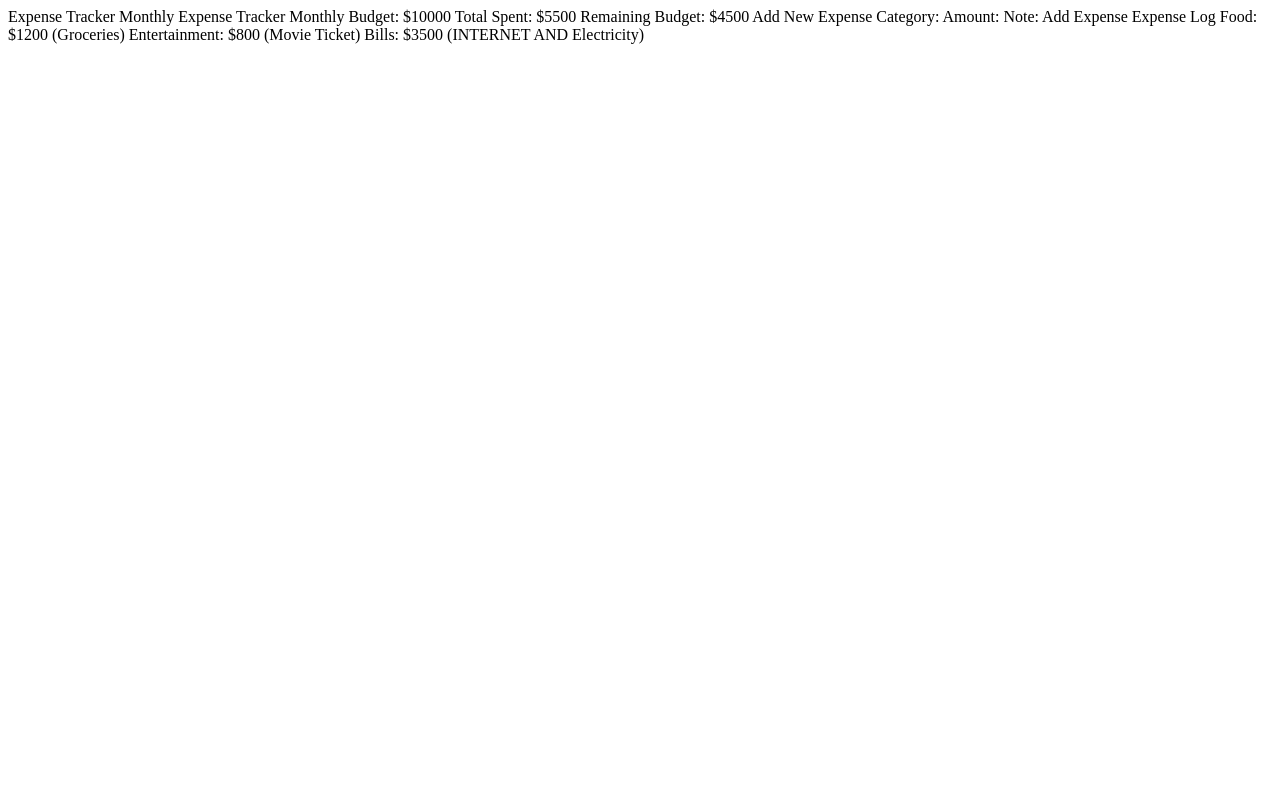
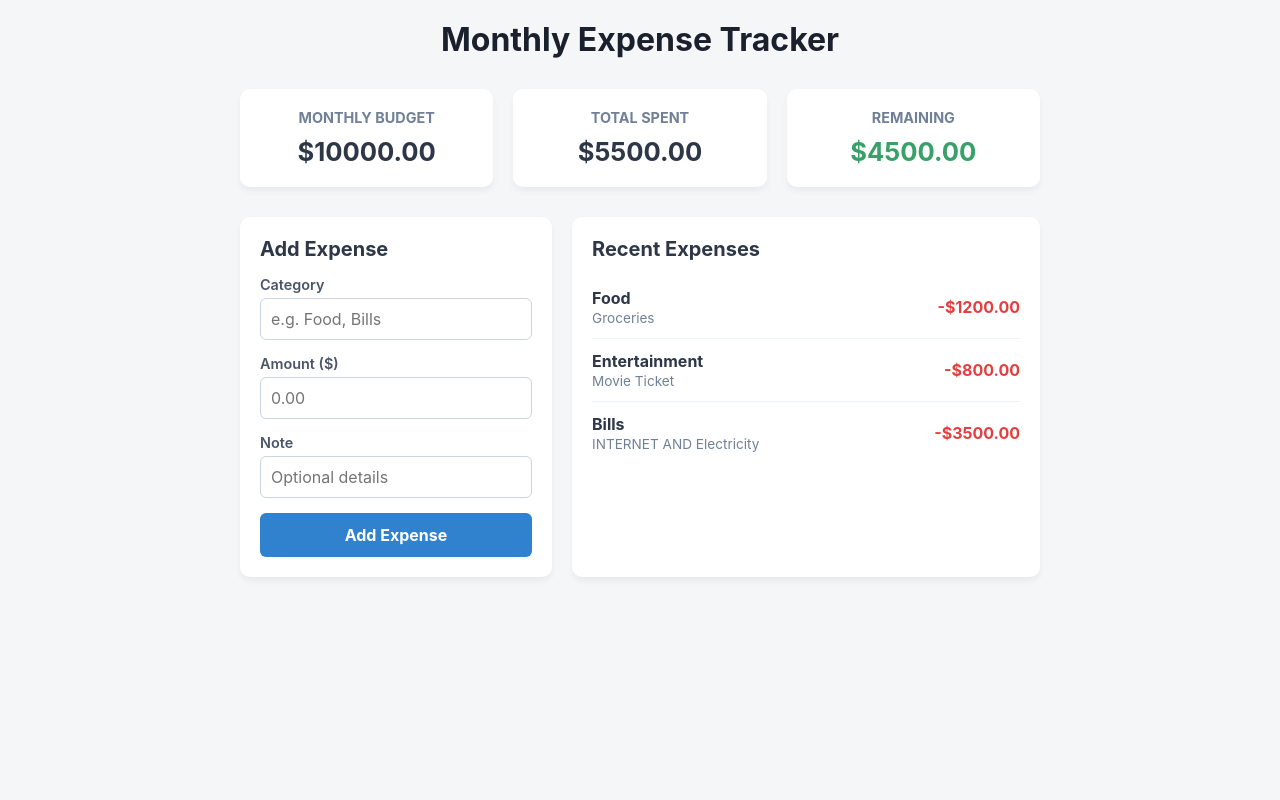
Before and after one commit to shivansh150479/Smart-Expense-Tracker.., a Flask app: page / in a window 1280 px wide. Run offline with Flask 3, Linux system fonts and the light colour scheme.

Commit message:
Update index.html

```diff
--- a/templates/index.html
+++ b/templates/index.html
@@ -1,37 +1,242 @@
-Expense Tracker
+<!DOCTYPE html>
+<html lang="en">
+<head>
+    <meta charset="UTF-8">
+    <meta name="viewport" content="width=device-width, initial-scale=1.0">
+    <title>Monthly Expense Tracker</title>
+    <style>
+        * {
+            box-sizing: border-box;
+            margin: 0;
+            padding: 0;
+            font-family: -apple-system, BlinkMacSystemFont, 'Segoe UI', Roboto, Helvetica, Arial, sans-serif;
+        }
 
+        body {
+            background-color: #f4f6f8;
+            color: #333;
+            padding: 20px;
+        }
 
-    Monthly Expense Tracker
+        .container {
+            max-width: 800px;
+            margin: 0 auto;
+        }
 
+        header {
+            text-align: center;
+            margin-bottom: 30px;
+        }
 
-        Monthly Budget: ${{ budget }}
-        Total Spent: ${{ total_spent }}
-        Remaining Budget: ${{ remaining_budget }}
+        header h1 {
+            color: #1a202c;
+            font-size: 2rem;
+        }
 
+        /* Summary Cards */
+        .summary-grid {
+            display: grid;
+            grid-template-columns: repeat(auto-fit, minmax(200px, 1fr));
+            gap: 20px;
+            margin-bottom: 30px;
+        }
 
+        .card {
+            background: #ffffff;
+            padding: 20px;
+            border-radius: 10px;
+            box-shadow: 0 4px 6px rgba(0, 0, 0, 0.05);
+            text-align: center;
+        }
 
+        .card h3 {
+            font-size: 0.9rem;
+            color: #718096;
+            text-transform: uppercase;
+            margin-bottom: 10px;
+        }
 
-    Add New Expense
+        .card p {
+            font-size: 1.6rem;
+            font-weight: bold;
+            color: #2d3748;
+        }
 
-        Category:
+        .card.remaining p {
+            color: #38a169;
+        }
 
+        /* Section Layout */
+        .content-grid {
+            display: grid;
+            grid-template-columns: 1fr 1.5fr;
+            gap: 20px;
+        }
 
-        Amount:
+        @media (max-width: 650px) {
+            .content-grid {
+                grid-template-columns: 1fr;
+            }
+        }
 
+        .panel {
+            background: #ffffff;
+            padding: 20px;
+            border-radius: 10px;
+            box-shadow: 0 4px 6px rgba(0, 0, 0, 0.05);
+        }
 
-        Note:
+        .panel h2 {
+            font-size: 1.25rem;
+            margin-bottom: 15px;
+            color: #2d3748;
+        }
 
+        /* Form Styling */
+        .form-group {
+            margin-bottom: 15px;
+        }
 
-        Add Expense
+        .form-group label {
+            display: block;
+            margin-bottom: 5px;
+            font-size: 0.9rem;
+            font-weight: 600;
+            color: #4a5568;
+        }
 
+        .form-group input {
+            width: 100%;
+            padding: 10px;
+            border: 1px solid #cbd5e0;
+            border-radius: 6px;
+            font-size: 1rem;
+        }
 
+        .form-group input:focus {
+            outline: none;
+            border-color: #3182ce;
+        }
 
+        button {
+            width: 100%;
+            background-color: #3182ce;
+            color: white;
+            border: none;
+            padding: 12px;
+            border-radius: 6px;
+            font-size: 1rem;
+            font-weight: bold;
+            cursor: pointer;
+            transition: background 0.2s;
+        }
 
-    Expense Log
+        button:hover {
+            background-color: #2b6cb0;
+        }
 
-        {% for expense in expenses %}
+        /* Expense List Styling */
+        .expense-list {
+            list-style: none;
+        }
 
-                {{ expense.category }}: ${{ expense.amount }}
-                {% if expense.note %}({{ expense.note }}){% endif %}
+        .expense-item {
+            display: flex;
+            justify-content: space-between;
+            align-items: center;
+            padding: 12px 0;
+            border-bottom: 1px solid #edf2f7;
+        }
 
-        {% endfor %}
+        .expense-item:last-child {
+            border-bottom: none;
+        }
+
+        .expense-info .category {
+            font-weight: bold;
+            color: #2d3748;
+        }
+
+        .expense-info .note {
+            font-size: 0.85rem;
+            color: #718096;
+            margin-top: 2px;
+        }
+
+        .expense-amount {
+            font-weight: bold;
+            color: #e53e3e;
+        }
+    </style>
+</head>
+<body>
+
+    <div class="container">
+        <header>
+            <h1>Monthly Expense Tracker</h1>
+        </header>
+
+        <!-- Summary Cards -->
+        <div class="summary-grid">
+            <div class="card">
+                <h3>Monthly Budget</h3>
+                <p>${{ "%.2f"|format(budget) }}</p>
+            </div>
+            <div class="card">
+                <h3>Total Spent</h3>
+                <p>${{ "%.2f"|format(total_spent) }}</p>
+            </div>
+            <div class="card remaining">
+                <h3>Remaining</h3>
+                <p>${{ "%.2f"|format(remaining_budget) }}</p>
+            </div>
+        </div>
+
+        <div class="content-grid">
+            <!-- Form Section -->
+            <div class="panel">
+                <h2>Add Expense</h2>
+                <form method="POST">
+                    <div class="form-group">
+                        <label for="category">Category</label>
+                        <input type="text" id="category" name="category" placeholder="e.g. Food, Bills" required>
+                    </div>
+
+                    <div class="form-group">
+                        <label for="amount">Amount ($)</label>
+                        <input type="number" id="amount" name="amount" step="0.01" placeholder="0.00" required>
+                    </div>
+
+                    <div class="form-group">
+                        <label for="note">Note</label>
+                        <input type="text" id="note" name="note" placeholder="Optional details">
+                    </div>
+
+                    <button type="submit">Add Expense</button>
+                </form>
+            </div>
+
+            <!-- List Section -->
+            <div class="panel">
+                <h2>Recent Expenses</h2>
+                <ul class="expense-list">
+                    {% for expense in expenses %}
+                        <li class="expense-item">
+                            <div class="expense-info">
+                                <div class="category">{{ expense.category }}</div>
+                                {% if expense.note %}
+                                    <div class="note">{{ expense.note }}</div>
+                                {% endif %}
+                            </div>
+                            <div class="expense-amount">-${{ "%.2f"|format(expense.amount) }}</div>
+                        </li>
+                    {% else %}
+                        <p style="color: #a0aec0; text-align: center; margin-top: 20px;">No expenses added yet.</p>
+                    {% endfor %}
+                </ul>
+            </div>
+        </div>
+    </div>
+
+</body>
+</html>
```
